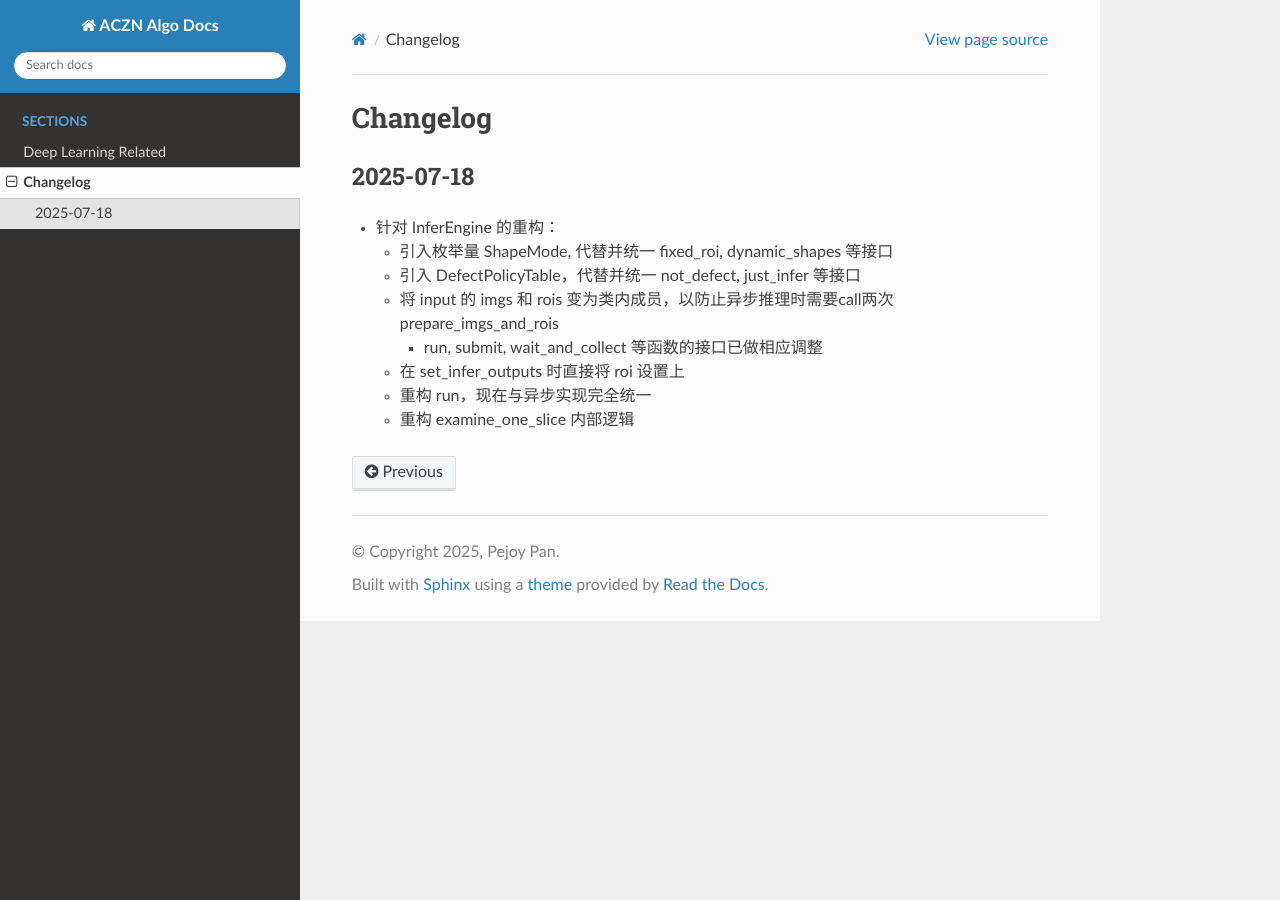
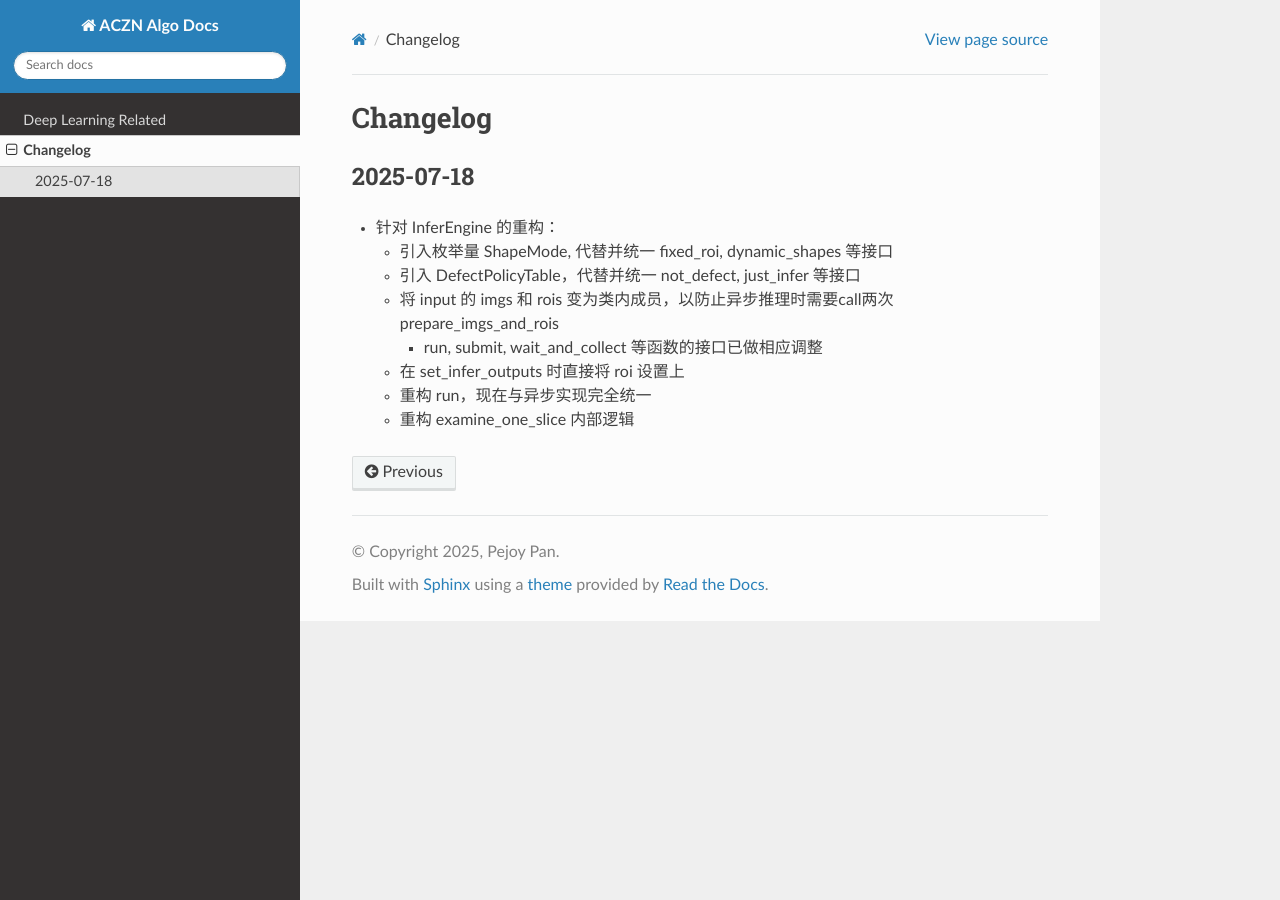
Before and after one commit to pejoypan/aczn-algo-docs, a Sphinx documentation site: the page built from docs/source/changelog.md, in a window 1280 px wide. Built offline with Sphinx 7.4.7 and the Read the Docs theme 3.1.0, drawn with Linux system fonts in a browser that asks for light colours.

Commit message:
update index.rst for improved structure and clarity

```diff
--- a/docs/source/index.rst
+++ b/docs/source/index.rst
@@ -10,8 +10,7 @@
 --------
 
 .. toctree::
-   :maxdepth: 2
-   :caption: Sections
+   :maxdepth: 1
 
    deeplearning/index
    changelog
```
